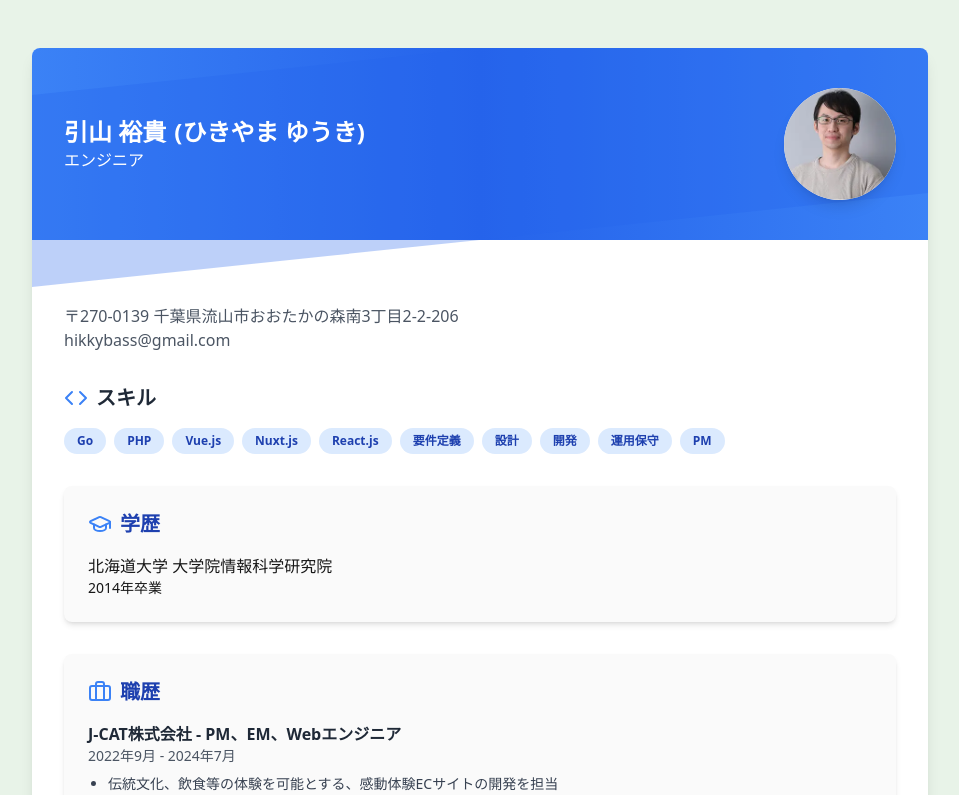
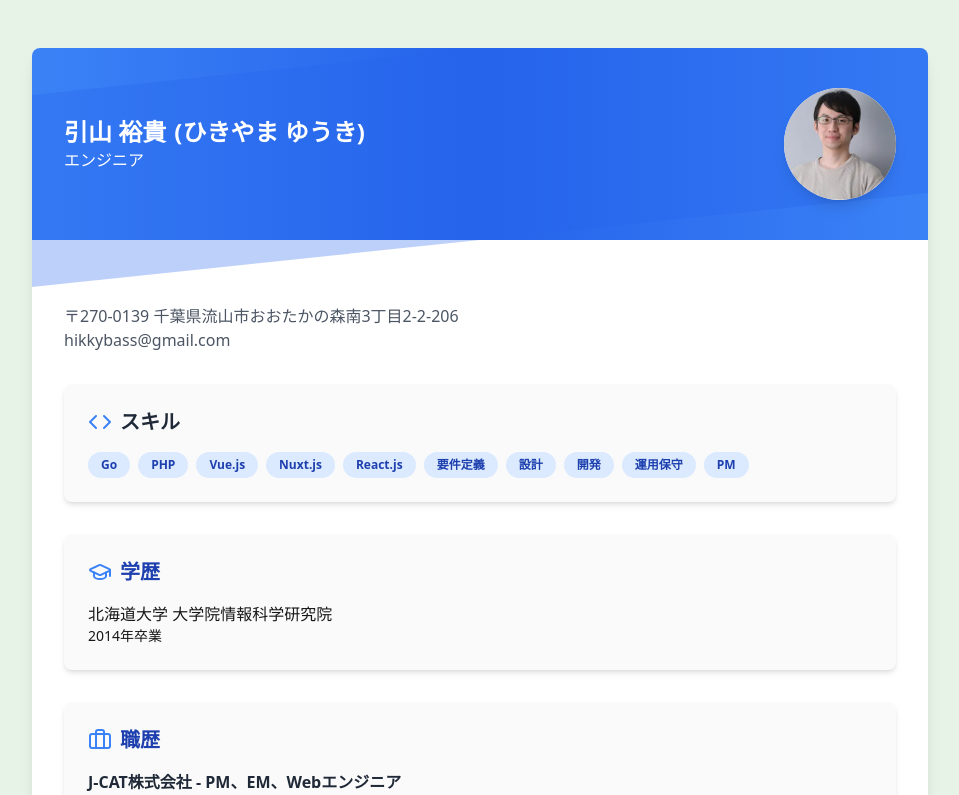
Before and after one commit to hikkybass/my-portfolio, a Next.js app: page / in a window 1280 px wide. Shown: the top 795 px of the page, without its empty margins (160-1119 px from the left). Built offline with nearby package versions, Linux system fonts and the light colour scheme.

Commit message:
デザイン調整

```diff
--- a/components/stylish-resume-final.tsx
+++ b/components/stylish-resume-final.tsx
@@ -61,7 +61,7 @@ export function StylishResumeFinal() {
             <p className="text-gray-600">hikkybass@gmail.com</p>
           </header>
 
-          <section className="mb-8">
+          <section className="mb-8 bg-[#fafafa] rounded-lg p-6 shadow-md">
             <h3 className="text-xl font-semibold text-gray-800 mb-4 flex items-center">
               <CodeIcon className="mr-2 h-6 w-6 text-blue-500" />
               スキル
```
